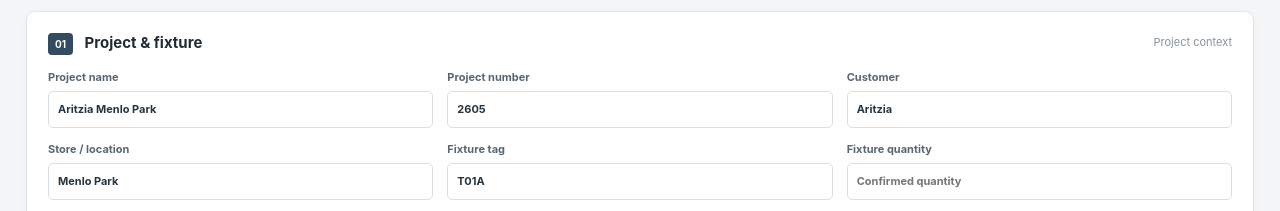
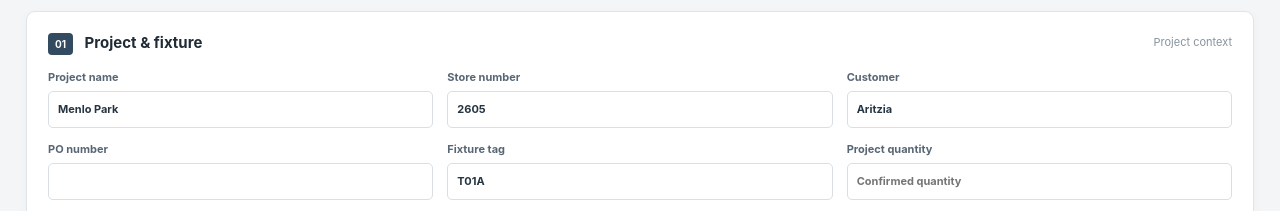
Before and after one commit to Radfar/sheet-metal-workflow, a website: page public/index.html in a window 1280 px wide. Shown: the part 223-434 px from the top of the page. Drawn offline with Linux system fonts and the light colour scheme.

Commit message:
Add PO number and clarify project quantity fields

```diff
--- a/public/index.html
+++ b/public/index.html
@@ -5,7 +5,7 @@
 <main class="layout">
 <section class="intro"><p class="eyebrow">WORKSPACE / BOM GENERATOR</p><h1>Build a manufacturing-ready BOM.</h1><p>Start with project details and DXF filenames. Review every extracted field before exporting a draft.</p></section>
 <section class="panel"><div class="heading"><h2><b>01</b> Project & fixture</h2><small>Project context</small></div><div class="grid">
-<label>Project name<input id="projectName" value="Aritzia Menlo Park"></label><label>Project number<input id="projectNumber" value="2605"></label><label>Customer<input id="customer" value="Aritzia"></label><label>Store / location<input id="store" value="Menlo Park"></label><label>Fixture tag<input id="fixtureTag" value="T01A"></label><label>Fixture quantity<input id="fixtureQuantity" type="number" min="1" placeholder="Confirmed quantity"></label><label class="wide">Fixture type<input id="fixtureDescription" value="Recessed trough plaster canopy"></label><label>Finish<input id="finish" value=""></label></div></section>
+<label>Project name<input id="projectName" value="Menlo Park"></label><label>Store number<input id="projectNumber" value="2605"></label><label>Customer<input id="customer" value="Aritzia"></label><label>PO number<input id="poNumber" value=""></label><label>Fixture tag<input id="fixtureTag" value="T01A"></label><label>Project quantity<input id="fixtureQuantity" type="number" min="1" placeholder="Confirmed quantity"></label><label class="wide">Fixture type<input id="fixtureDescription" value="Recessed trough plaster canopy"></label><label>Finish<input id="finish" value=""></label></div></section>
 <section class="panel"><div class="heading"><h2><b>02</b> DXF source filenames</h2><small>One filename per line</small></div><label for="dxfInput">Paste filenames from the DXF folder</label><textarea id="dxfInput" rows="8" placeholder="ARI C11 2605 T01A -ANG 1-92.625x2.18&#10;ARI C16 2605 T01A-A TROUGH 91.187x24.171"></textarea><div class="actions"><button id="parseBtn">Parse filenames</button><span id="parseStatus">Original filenames are preserved for traceability.</span></div></section>
 <section class="panel"><div class="heading"><h2><b>03</b> Component review</h2><small id="rowCount">0 components</small></div><p class="notice">Draft extraction only. Confirm material, dimensions, descriptions and quantities against approved drawings before release.</p><div class="table-wrap"><table><thead><tr><th>Source filename</th><th>Fixture</th><th>Material code</th><th>Component label</th><th>Flat width</th><th>Flat height</th><th>Qty / assembly</th><th>Description / notes</th><th></th></tr></thead><tbody id="componentRows"><tr><td colspan="9" class="empty">Paste filenames and select Parse filenames to begin.</td></tr></tbody></table></div><div class="actions spread"><button id="addRowBtn" class="secondary">Add component manually</button><button id="exportBtn" disabled>Export BOM XLSX</button></div></section>
 <footer>V0.1 · Draft engineering data only · No production release or CAD geometry validation</footer></main><script src="/js/app.js"></script></body></html>
```
